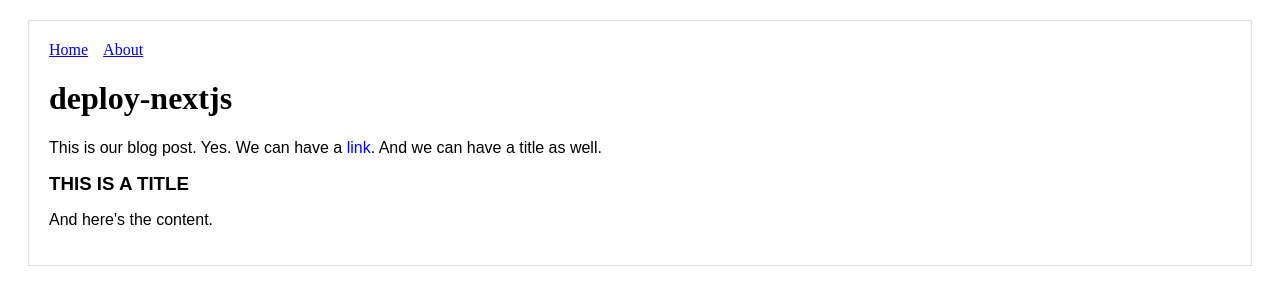
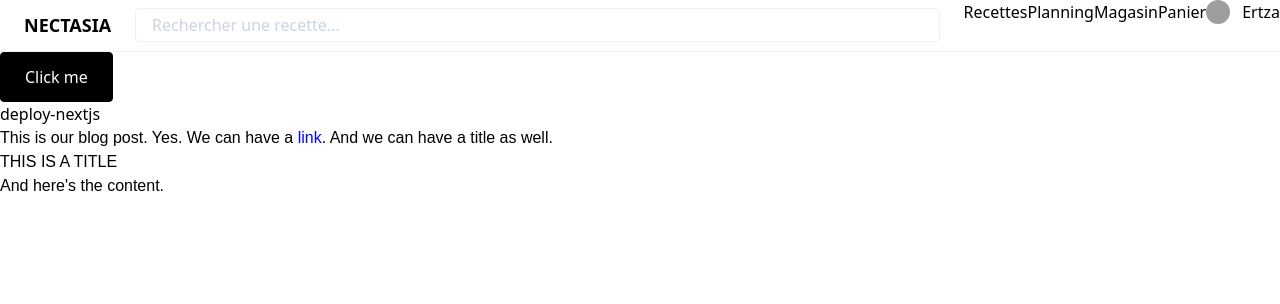
Before and after one commit to beneccli/nectasia-newfront, a Next.js app: page /p/deploy-nextjs in a window 1280 px wide. Shown: the top 304 px of the page. Built offline with nearby package versions, Linux system fonts and the light colour scheme; grey boxes are pictures that could not be loaded.

Commit message:
Tailwind + header

```diff
--- a/components/Header.js
+++ b/components/Header.js
@@ -1,18 +1,54 @@
 import Link from 'next/link'
 
-const linkStyle = {
-  marginRight: 15
-}
+const linkStyle = 'bg-green-500'
+const userPicture = 'https://www.eaclinic.co.uk/wp-content/uploads/2019/01/woman-face-eyes-1000x1000.jpg';
+
+// Recettes, planning, magasin, panier, paramètres / connexion
 
 export default function Header() {
   return (
-    <div>
-      <Link href="/">
-        <a style={linkStyle}>Home</a>
-      </Link>
-      <Link href="/about">
-        <a style={linkStyle}>About</a>
-      </Link>
+    <div className="border-b border-gray-200">
+      <div className="container mx-auto flex flex-row">
+        <div>
+          <h1 className="py-1 px-6 my-2 text-lg font-bold">NECTASIA</h1>
+        </div>
+        <div className="w-full pr-6">
+          <input className="w-full py-1 px-4 my-2 border border-gray-200 rounded outline-none placeholder-gray-400 font-thin focus:shadow-sm focus:border-gray-300" placeholder="Rechercher une recette..." />
+        </div>
+        <div className="flex">
+          <Link href="/">
+            <a className="linkStyle active">Recettes</a>
+          </Link>
+          <Link href="/about">
+            <a className="linkStyle">Planning</a>
+          </Link>
+          <Link href="/about">
+            <a className="linkStyle">Magasin</a>
+          </Link>
+          <Link href="/about">
+            <a className="linkStyle">Panier</a>
+          </Link>
+          <a className="linkStyle">
+            <div className="flex">
+              <img src={userPicture} className="mr-3 rounded-full h-6 w-6 max-w-none" />
+              <span>Ertza</span>
+            </div>
+          </a>
+        </div>
+      </div>
+
+     <style jsx>
+      {`
+        .linkStyle {
+          @apply block py-3 px-4 border-0 border-gray-200 transition-all duration-75 cursor-pointer;
+        }
+
+        .linkStyle:hover,
+        .active {
+          @apply border-b-4;
+        }
+      `}
+      </style>
     </div>
   )
 }
--- a/components/MyLayout.js
+++ b/components/MyLayout.js
@@ -1,15 +1,15 @@
 import Header from './Header'
 
 const layoutStyle = {
-  margin: 20,
-  padding: 20,
-  border: '1px solid #DDD'
+  margin: 0,
+  padding: 0
 }
 
 export default function Layout(props) {
   return (
     <div style={layoutStyle}>
       <Header />
+      <button className="btn btn-primary">Click me</button>
       {props.children}
     </div>
   )
--- /dev/null
+++ b/css/tailwind.css
@@ -0,0 +1,15 @@
+@import "tailwindcss/base";
+@import "tailwindcss/components";
+@import "tailwindcss/utilities";
+
+.btn {
+  @apply inline-block px-6 py-3 rounded text-white;
+}
+
+.btn-primary {
+  @apply bg-black text-white border border-black;
+}
+
+.btn-white {
+  @apply bg-white border border-white text-black;
+}
--- /dev/null
+++ b/pages/_app.js
@@ -0,0 +1,12 @@
+import React from 'react'
+import App from 'next/app'
+import '../css/tailwind.css'
+
+class MyApp extends App {
+  render() {
+    const { Component, pageProps } = this.props
+    return <Component {...pageProps} />
+  }
+}
+
+export default MyApp
--- /dev/null
+++ b/postcss.config.js
@@ -0,0 +1,28 @@
+const isProd = process.env.NODE_ENV === 'production';
+
+module.exports = {
+  plugins: {
+    'postcss-import': {},
+    'tailwindcss': {},
+    '@fullhuman/postcss-purgecss': isProd ? {
+      content:
+        [
+          './pages/**/*.{js,jsx,ts,tsx}',
+          './components/**/*.{js,jsx,ts,tsx}',
+        ],
+        defaultExtractor: content => content.match(/[\w-/:]+(?<!:)/g) || [],
+    } : false,
+    'postcss-nested': {},
+    'postcss-custom-properties': {},
+    'postcss-flexbugs-fixes': {},
+    'postcss-preset-env': {
+      autoprefixer: {
+        flexbox: 'no-2009',
+      },
+      stage: 3,
+      features: {
+        'custom-properties': false,
+      },
+    },
+  },
+};
--- /dev/null
+++ b/tailwind.config.js
@@ -0,0 +1,14 @@
+module.exports = {
+  theme: {
+    extend: {},
+    container: {
+      center: true
+    }
+  },
+  variants: {
+    borderWidth: ['responsive', 'hover'],
+    borderColor: ['responsive', 'hover', 'focus', 'active', 'group-hover'],
+  },
+  plugins: [
+  ],
+}
```
Also changed, not shown: package.json (+8 -1 lines), .babelrc (added), 2 other files (tests, documents, lock files or other folders).
